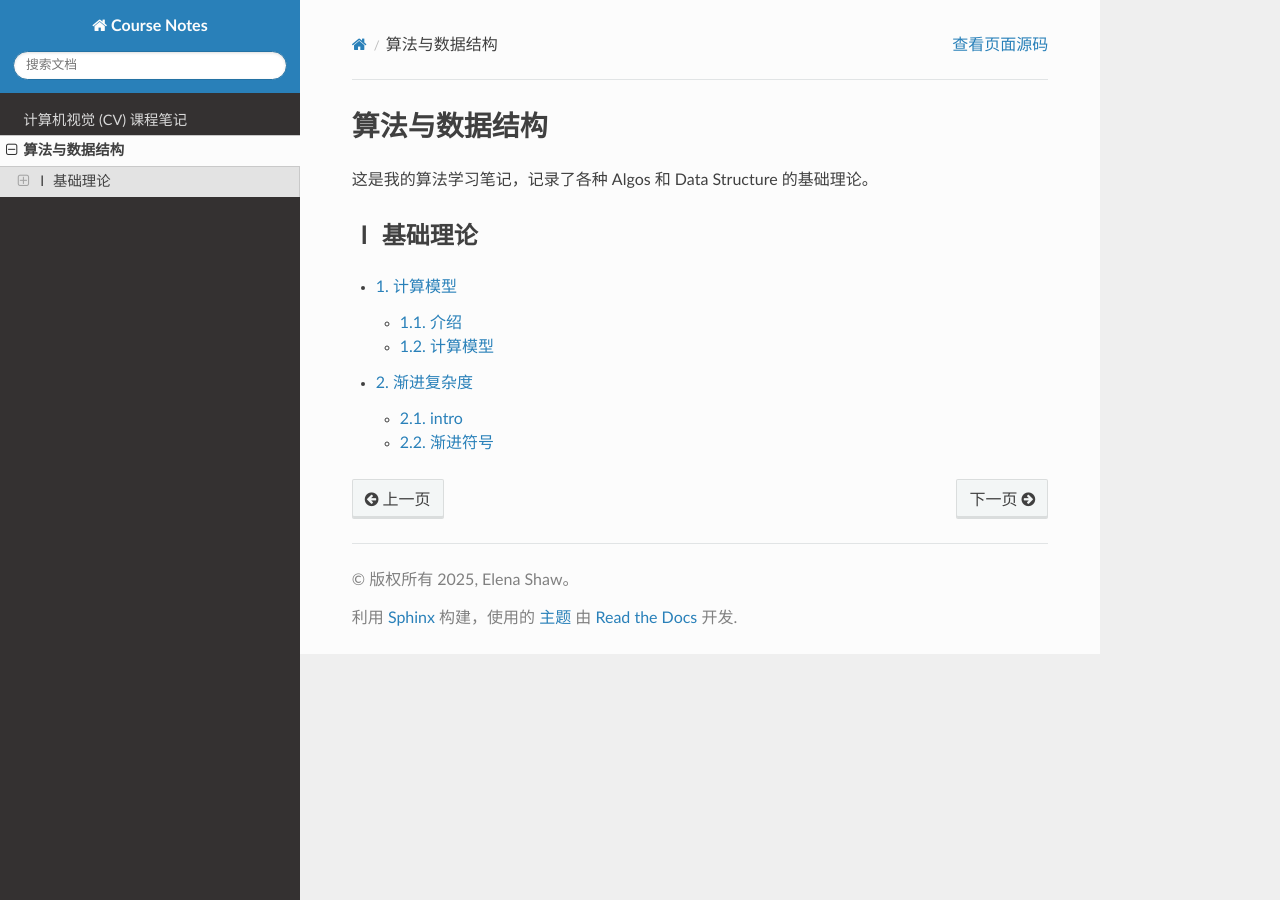
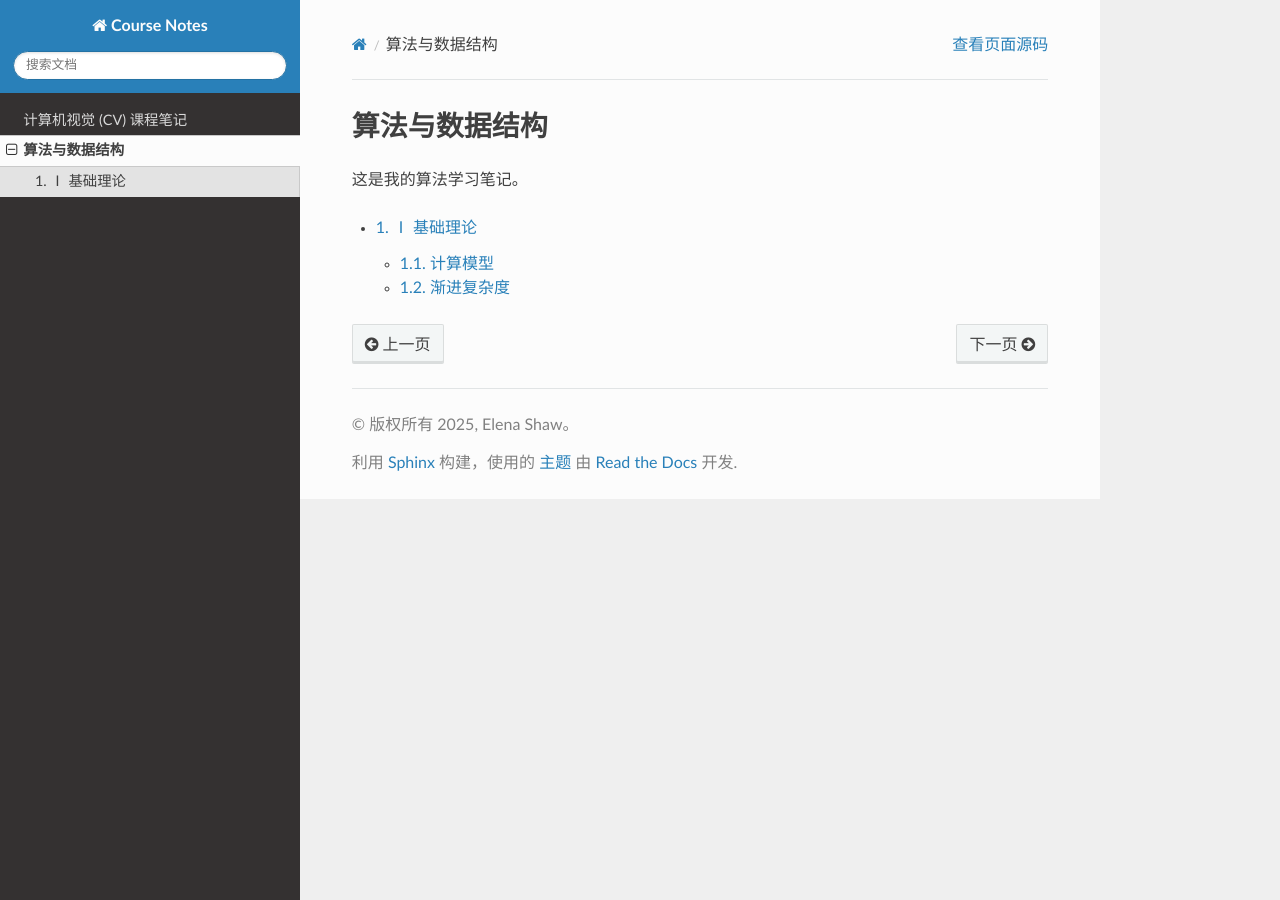
Before and after one commit to elenashaw/course, a Sphinx documentation site: the page built from source/CS/Algos/index.md, in a window 1280 px wide. Built offline with Sphinx 7.4.7 and the Read the Docs theme 3.1.0, drawn with Linux system fonts in a browser that asks for light colours; pages that are not in the unit, such as notebooks, are missing from menus.

Commit message:
the same chores

````diff
--- a/source/CS/Algos/index.md
+++ b/source/CS/Algos/index.md
@@ -1,11 +1,9 @@
 # 算法与数据结构
 
-这是我的算法学习笔记，记录了各种 Algos 和 Data Structure 的基础理论。
-
-## Ⅰ 基础理论
+这是我的算法学习笔记。
 
 ```{toctree}
 :maxdepth: 2
-:numbered:
-计算模型 <basic_theories/computation_models>
-渐进复杂度 <basic_theories/asymptotic_complexity>
+:numbered: 2
+
+basic_theories/index
````
Also changed, not shown: source/CS/Algos/basic_theories/index.md (added, +9 -0 lines), source/CS/Algos/.obsidian/workspace.json.
